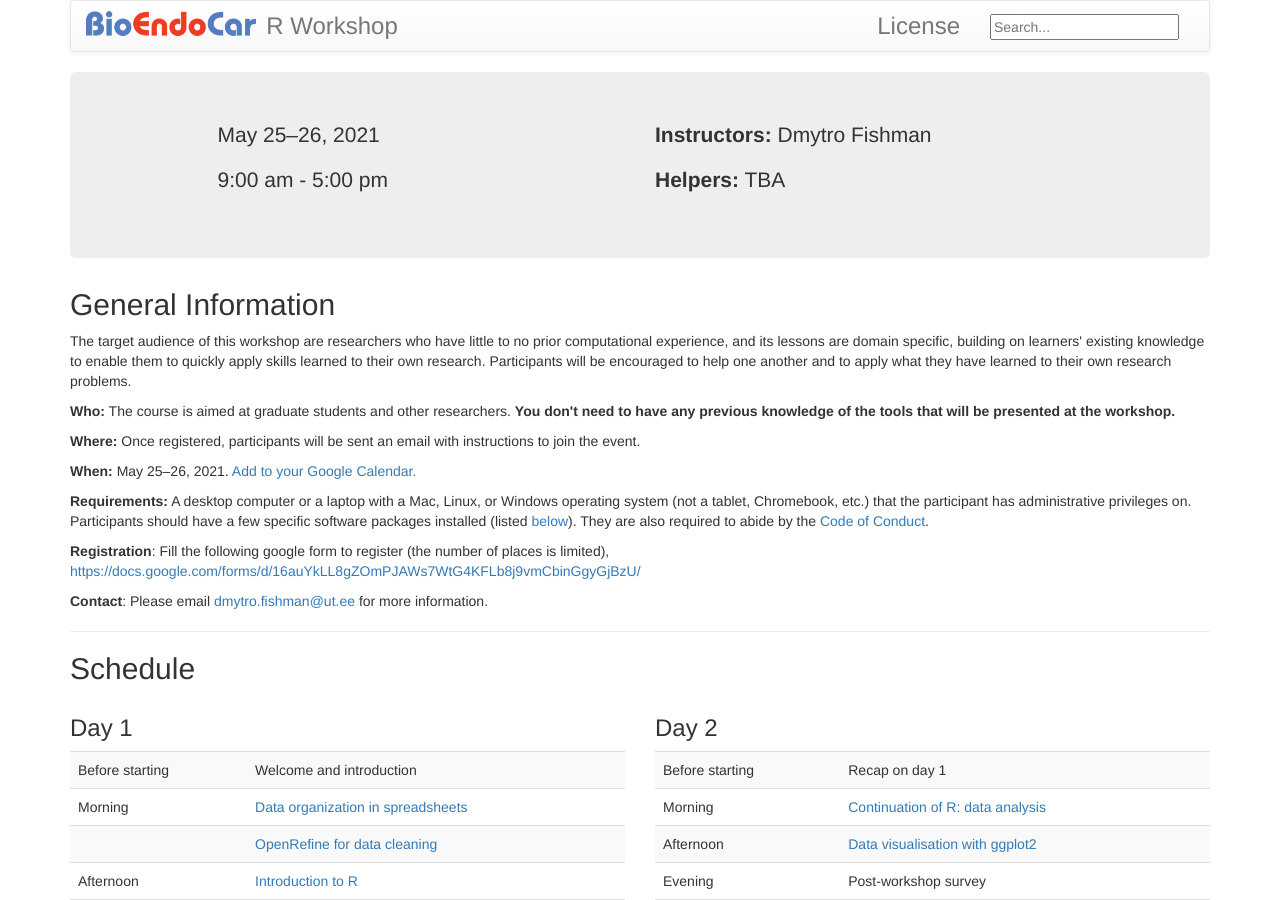
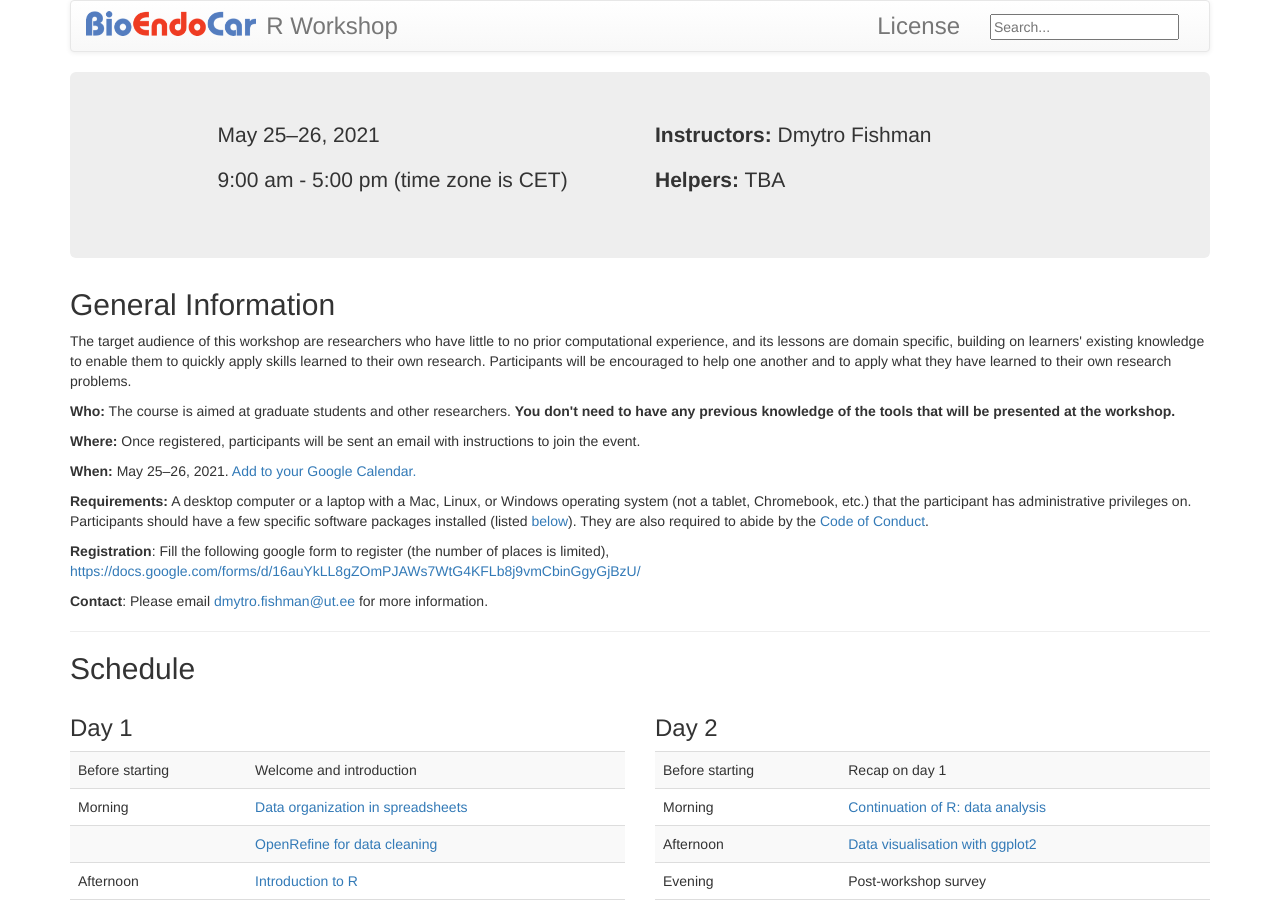
Before and after one commit to ELIXIREstonia/2021-05-25-tartu, a Jekyll site: the page built from index.md, in a window 1280 px wide and 900 px high. Built offline with Jekyll 4.4.1, drawn with Linux system fonts in a browser that asks for light colours.

Commit message:
update timezone

```diff
--- a/index.md
+++ b/index.md
@@ -7,7 +7,7 @@ country: "EE"      # lowercase two-letter ISO country code such as "fr" (see htt
 language: "EN"     # lowercase two-letter ISO language code such as "fr" (see https://en.wikipedia.org/wiki/ISO_639-1)
 latlng: ""       # decimal latitude and longitude of workshop venue (e.g., "41.7901128,-87.6007318" - use https://www.latlong.net/)
 humandate: "May 25–26, 2021"    # human-readable dates for the workshop (e.g., "Feb 17-18, 2020")
-humantime: "9:00 am - 5:00 pm"    # human-readable times for the workshop (e.g., "9:00 am - 4:30 pm")
+humantime: "9:00 am - 5:00 pm (time zone is CET)"    # human-readable times for the workshop (e.g., "9:00 am - 4:30 pm")
 startdate: 2021-05-25      # machine-readable start date for the workshop in YYYY-MM-DD format like 2015-01-01
 enddate: 2021-05-26        # machine-readable end date for the workshop in YYYY-MM-DD format like 2015-01-02
 instructor: ["Dmytro Fishman"] # boxed, comma-separated list of instructors' names as strings, like ["Kay McNulty", "Betty Jennings", "Betty Snyder"]
```
